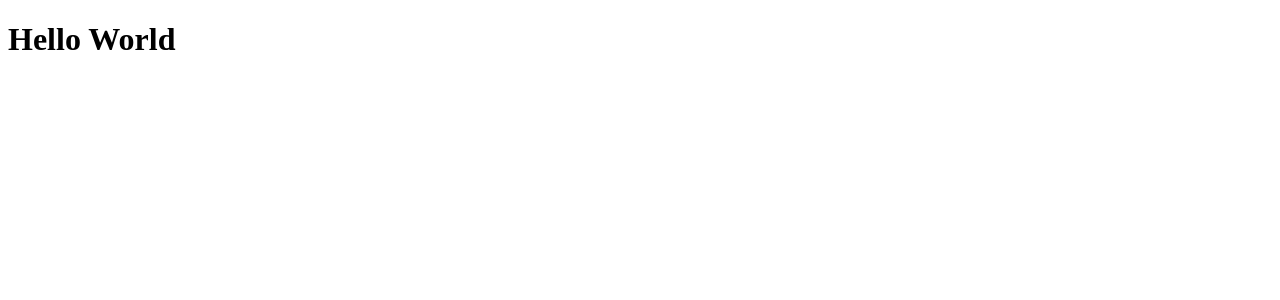
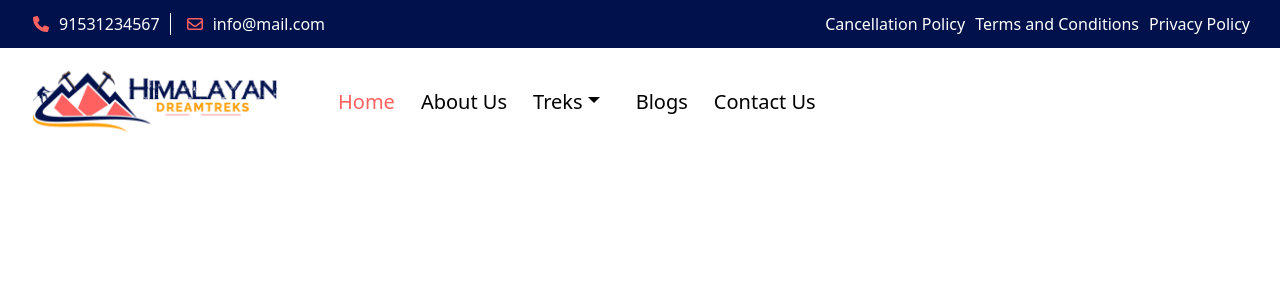
Before and after one commit to Meowlancing/Himalayan-Treks-Frontend, a React (Create React App) app: page / in a window 1280 px wide. Shown: the top 300 px of the page. Built offline with nearby package versions, Linux system fonts and the light colour scheme.

Commit message:
Navbar banachi

```diff
--- a/public/index.html
+++ b/public/index.html
@@ -6,7 +6,7 @@
   <meta name="viewport" content="width=device-width, initial-scale=1.0">
   <title>Himaliyan Treks</title>
 </head>
-<body>
+<body style="margin: 0">
   <div id="root"></div>
 </body>
 </html>
--- a/src/App.js
+++ b/src/App.js
@@ -1,9 +1,14 @@
+import React from "react";
+import { Route, Routes } from "react-router-dom";
+import Home from "./pages/Home";
 
 function App() {
   return (
-    <div className="App">
-      <h1>Hello World</h1>
-    </div>
+    <>
+     <Routes>
+      <Route path="/" element={<Home />} />
+     </Routes>
+     </>
   );
 }
 
--- /dev/null
+++ b/src/components/Navbar.jsx
@@ -0,0 +1,65 @@
+import React from "react";
+import { faEnvelope } from "@fortawesome/free-regular-svg-icons";
+import { faPhone } from "@fortawesome/free-solid-svg-icons";
+import { FontAwesomeIcon } from "@fortawesome/react-fontawesome";
+import "./styles/navbar.css";
+import { Navbar, Container, Nav, NavDropdown} from "react-bootstrap";
+import Logo from "../Assets/logo.png"
+
+
+function NavbarCompo() {
+  return (
+    <div>
+      <div className="topBar">
+        <div className="topDetails">
+          <span>
+            <FontAwesomeIcon icon={faPhone} className="icon" />
+            91531234567
+          </span>
+          <span>
+            <FontAwesomeIcon icon={faEnvelope} className="icon" />
+            info@mail.com
+          </span>
+        </div>
+        <div>
+          <a href="#">Cancellation Policy</a>
+          <a href="#">Terms and Conditions</a>
+          <a href="#">Privacy Policy</a>
+        </div>
+      </div>
+      <Navbar expand="lg" variant="danger" className="navBar">
+        <div className="navContainer">
+          <Navbar.Brand href="/" className="logoContainer">
+            <img src={Logo} alt="logo" />
+          </Navbar.Brand>
+          <Navbar.Toggle aria-controls="basic-navbar-nav" />
+          <Navbar.Collapse id="basic-navbar-nav">
+            <Nav className="me-auto">
+              <Nav.Link href="/" className="navItem active">Home</Nav.Link>
+              <Nav.Link href="#link" className="navItem">About Us</Nav.Link>
+
+              <NavDropdown title="Treks" id="basic-nav-dropdown" className="navItem">
+                <NavDropdown.Item href="#action/3.1">items</NavDropdown.Item>
+                <NavDropdown.Item href="#action/3.2">
+                  Another action
+                </NavDropdown.Item>
+                <NavDropdown.Item href="#action/3.3">
+                  Something
+                </NavDropdown.Item>
+                <NavDropdown.Divider />
+                <NavDropdown.Item href="#action/3.4">
+                  Separated link
+                </NavDropdown.Item>
+              </NavDropdown>
+
+              <Nav.Link href="/blogs" className="navItem">Blogs</Nav.Link>
+              <Nav.Link href="/contact" className="navItem">Contact Us</Nav.Link>
+            </Nav>
+          </Navbar.Collapse>
+        </div>
+      </Navbar>
+    </div>
+  );
+}
+
+export default NavbarCompo;
--- /dev/null
+++ b/src/components/styles/navbar.css
@@ -0,0 +1,48 @@
+.topBar{
+    display: flex;
+    justify-content: space-between;
+    align-items: center;
+    background-color: #00114c;
+    color: #ffffff;
+    padding: 12px 25px;
+}
+.topBar a{
+    color: #fff;
+    margin: 0 5px;
+    text-decoration: none;
+}
+.topBar .topDetails span{
+    margin: 0 8px;
+}
+.topBar .topDetails span:first-child{
+    padding-right: 10px;
+    border-right: 1px solid #fff;
+}
+.topBar .topDetails .icon{
+    margin-right: 10px;
+    color: #ff6060;
+}
+.navBar .navContainer{
+    display: flex;
+    justify-content: space-between;
+    align-items: center;
+    padding: 0 30px;
+}
+.navBar .logoContainer{
+    margin-right: 50px;
+}
+.navBar img{
+    width: 250px;
+}
+.navBar .navItem , #basic-nav-dropdown{
+    font-size: 20px;
+    margin-right: 10px;
+    font-weight: 700px;
+    color: #000;
+}
+.navBar .navItem:hover , #basic-nav-dropdown:hover{
+    color: #ff6060;
+}
+.navItem.active{
+    color: #ff6060;
+}
--- /dev/null
+++ b/src/pages/Home.jsx
@@ -0,0 +1,11 @@
+import React from 'react'
+import NavbarCompo from "../components/Navbar";
+function Home() {
+  return (
+    <div>
+    <NavbarCompo />
+    </div>
+  )
+}
+
+export default Home
```
Also changed, not shown: package.json (+7 -0 lines), src/index.js (+8 -6 lines), src/Assets/logo.png (added), 1 other file (tests, documents, lock files or other folders).
